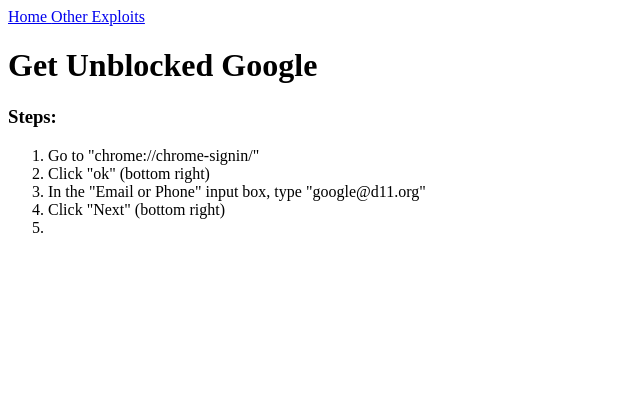
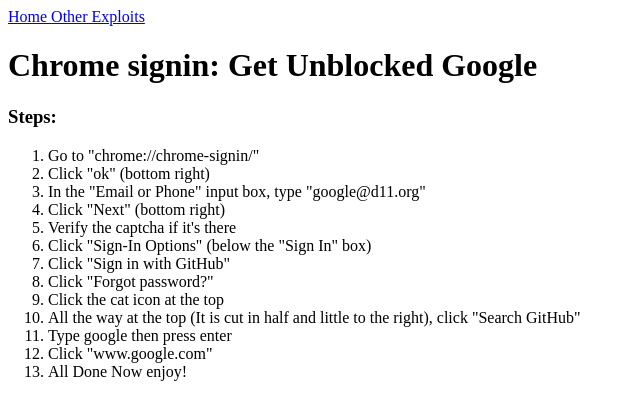
Before and after one commit to Evanlol123/GATEWAY, a plain HTML site: page chromesignin.html in a window 1280 px wide. Shown: the whole page, without its empty margins (0-640 px from the left). Drawn offline with Linux system fonts and the light colour scheme.

Commit message:
Update chromesignin.html

```diff
--- a/chromesignin.html
+++ b/chromesignin.html
@@ -10,7 +10,7 @@
   Other Exploits
 </a>
 <h1>
-  Get Unblocked Google
+  Chrome signin: Get Unblocked Google
 </h1>
 <h3>
   Steps:
@@ -29,6 +29,30 @@
     Click "Next" (bottom right)
   </li>
   <li>
-
+    Verify the captcha if it's there
+  </li>
+  <li>
+  Click "Sign-In Options" (below the "Sign In" box)
+  </li>
+  <li>
+  Click "Sign in with GitHub"
+  </li>
+  <li>
+  Click "Forgot password?"
+  </li>
+  <li>
+  Click the cat icon at the top
+  </li>
+  <li>
+  All the way at the top (It is cut in half and little to the right), click "Search GitHub"
+  </li>
+  <li>
+  Type google then press enter
+  </li>
+  <li>
+  Click "www.google.com"
+  </li>
+  <li>
+  All Done Now enjoy!
   </li>
 </ol>
```
